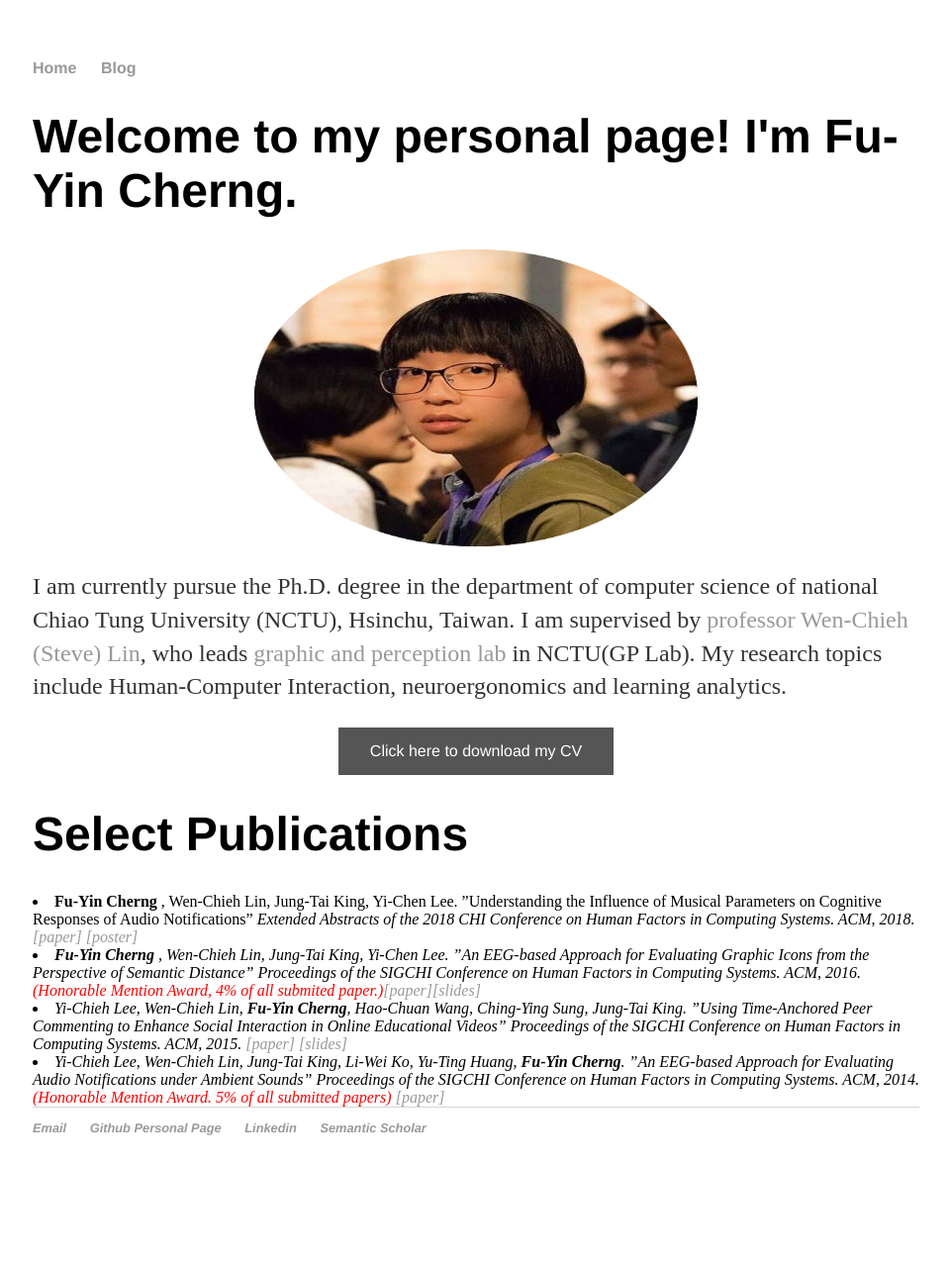
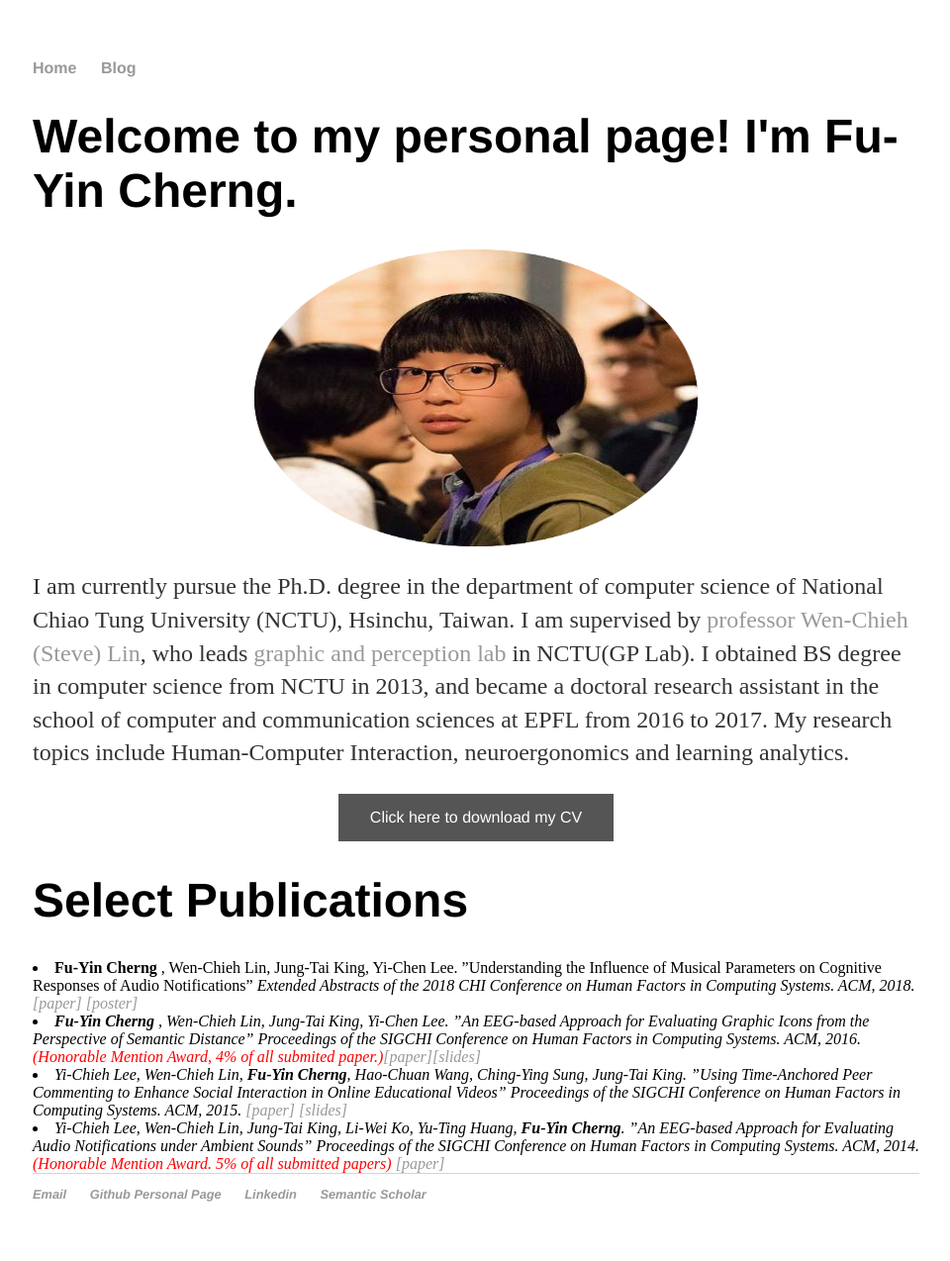
Before and after one commit to FuyinCherng/FuyinCherng.github.io, a Jekyll site: the page built from index.html, in a window 1280 px wide. Shown: the whole page at 99% size, without its empty margins (159-1119 px from the left). Built offline with Jekyll 4.4.1, drawn with Linux system fonts in a browser that asks for light colours; before the commit the page ends 1207 px from its top, so only the background shows below that.

Commit message:
update content and center profile pic

```diff
--- a/index.html
+++ b/index.html
@@ -12,9 +12,9 @@
 		<!-- <a href="#" class="download" title="Download CV as PDF">Download CV</a> -->
 	<h1>Welcome to my personal page! I'm Fu-Yin Cherng.</h1>
 
-	<img src="/cv/profile.png" alt="profile pictur" width="300" height="300" class="center">
+	<p style="text-align:center"><img src="/cv/profile.png" alt="profile pictur" width="300" height="300" class="center"></p>
 
-	<p>I am currently pursue the Ph.D. degree in the department of computer science of national Chiao Tung University (NCTU), Hsinchu, Taiwan. I am supervised by <a href="https://gpl.cs.nctu.edu.tw/Steve-Lin/" target="_blannk">professor Wen-Chieh (Steve) Lin</a>, who leads <a href="https://gpl.cs.nctu.edu.tw/" target="_blannk">graphic and perception lab</a> in NCTU(GP Lab). My research topics include Human-Computer Interaction, neuroergonomics and learning analytics. </p>
+	<p>I am currently pursue the Ph.D. degree in the department of computer science of National Chiao Tung University (NCTU), Hsinchu, Taiwan. I am supervised by <a href="https://gpl.cs.nctu.edu.tw/Steve-Lin/" target="_blannk">professor Wen-Chieh (Steve) Lin</a>, who leads <a href="https://gpl.cs.nctu.edu.tw/" target="_blannk">graphic and perception lab</a> in NCTU(GP Lab). I obtained BS degree in computer science from NCTU in 2013, and became a doctoral research assistant in the school of computer and communication sciences at EPFL from 2016 to 2017. My research topics include Human-Computer Interaction, neuroergonomics and learning analytics. </p>
 
 	<!-- <h1>Curriculum Vitae</h1> -->
 
```
